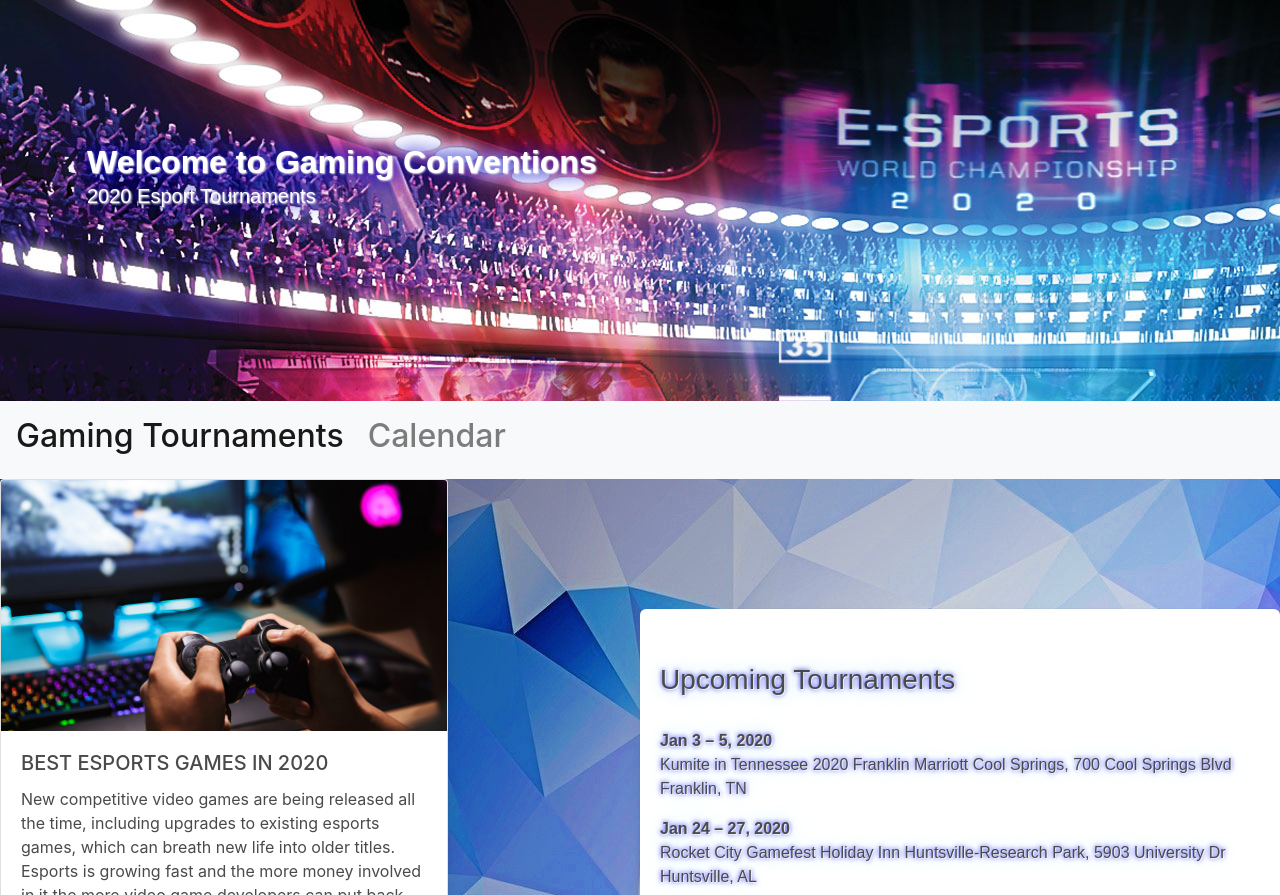
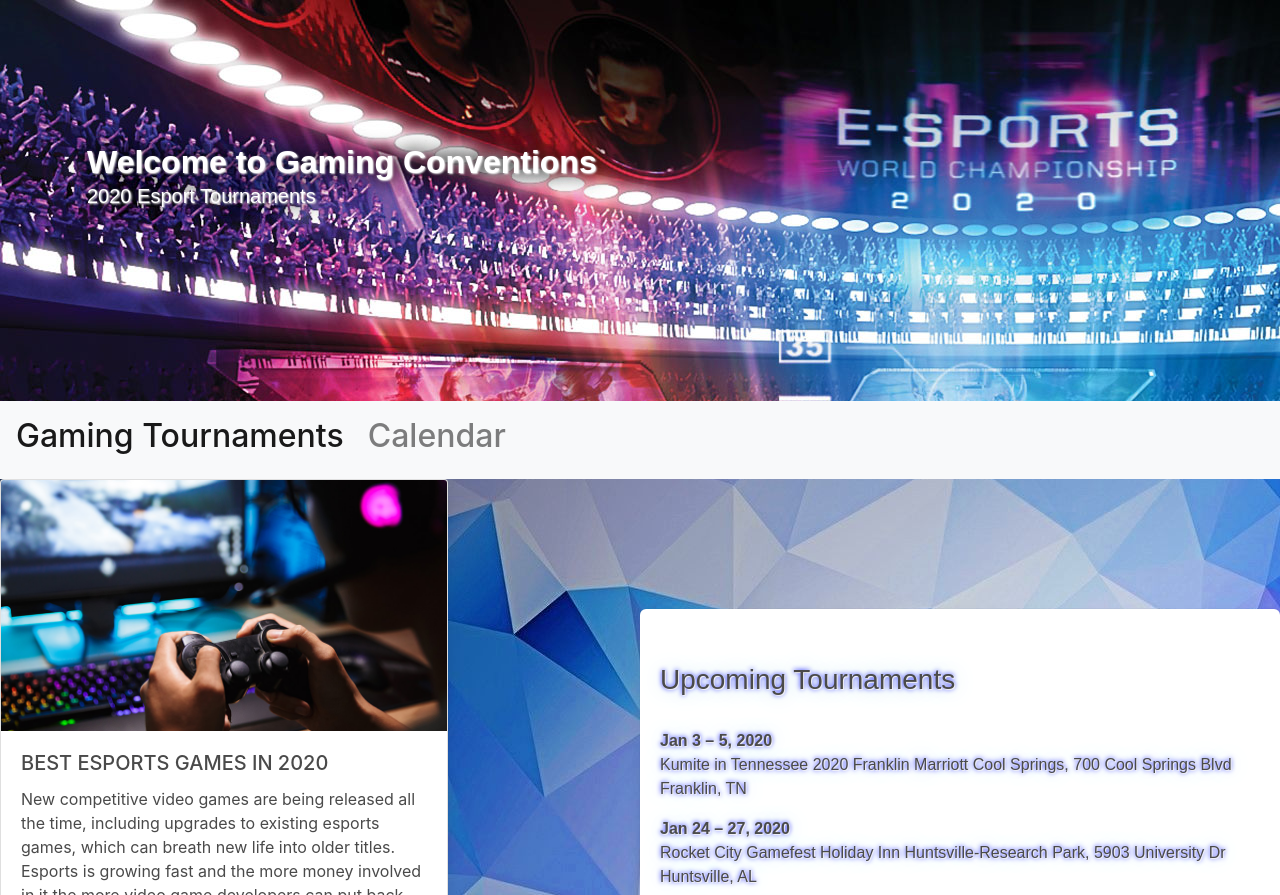
Before and after one commit to aweihe00/Project-1, a plain HTML site: page index.html in a window 1280 px wide. Shown: the top 895 px of the page. Drawn offline with nearby package versions, Linux system fonts and the light colour scheme; some packages are replaced by stand-ins of ours; a web font is replaced by a local one.

Commit message:
changing shadow effect

```diff
--- a/style.css
+++ b/style.css
@@ -1,13 +1,13 @@
 .title {
     font-family: 'Tomorrow', sans-serif;
     color: white;
-    text-shadow: 1px 1px 2px whitesmoke, 0 0 25px blue, 0 0 15px darkblue;
+    text-shadow: 1px 1px 2px whitesmoke, 0 0 25px black, 0 0 15px black;
 }
 
 .subtitle {
     font-family: 'Tomorrow', sans-serif;
     color: white;
-    text-shadow: 1px 1px 2px whitesmoke, 0 0 25px blue, 0 0 15px darkblue;
+    text-shadow: 1px 1px 2px whitesmoke, 0 0 25px black, 0 0 15px black;
 }
 
 .container {
```
